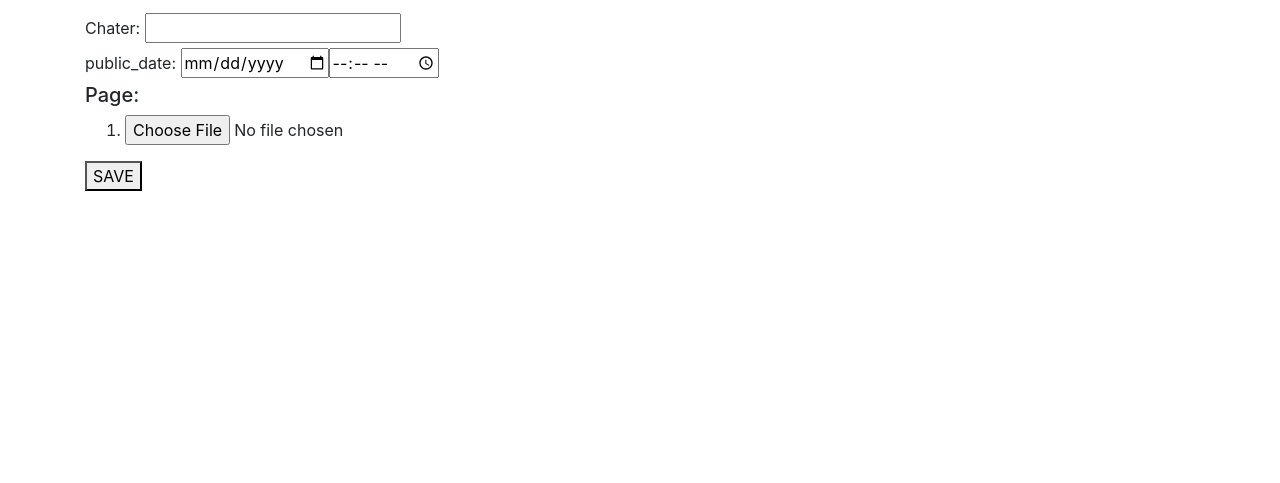
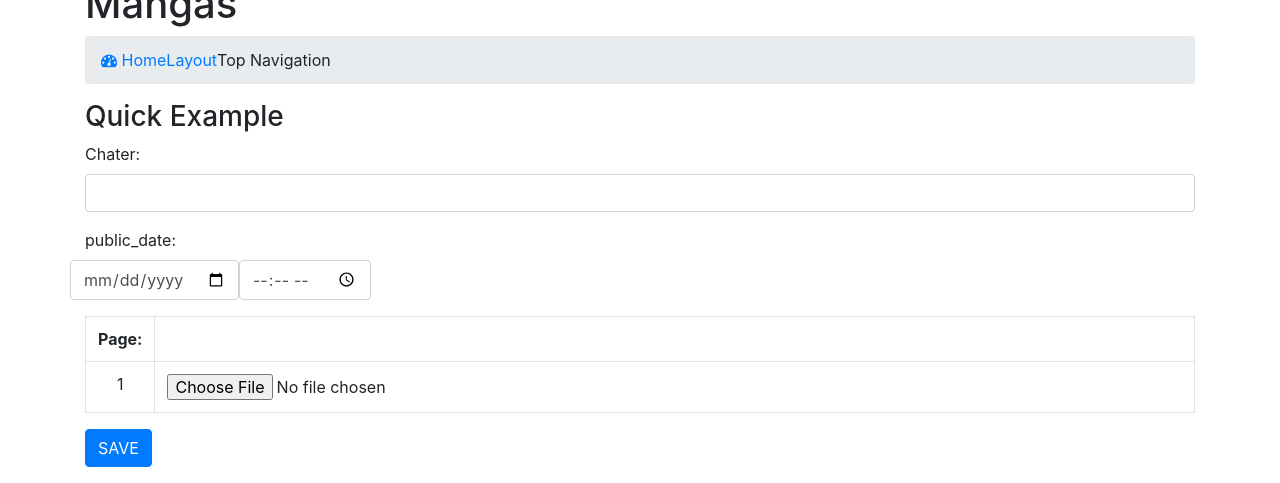
Before and after one commit to M4R14/read-manga, a Laravel app: page /admin/manga-chater/create in a window 1280 px wide. Shown: the part 456-939 px from the top of the page. Before the commit the page ends 647 px from the top, so only its background shows below. Run offline with Laravel 8, Linux system fonts and the light colour scheme; data that the repository does not hold is empty; some libraries are stand-ins or nearby versions.

Commit message:
create chapter

```diff
--- a/app/app/Http/Controllers/Admin/Manga/ChaterController.php
+++ b/app/app/Http/Controllers/Admin/Manga/ChaterController.php
@@ -66,7 +66,7 @@ class ChaterController extends Controller
             $newChater->addImage($key, $newImage);
         }
 
-        return redirect()->route('admin.manga.show', [ 'id' => $newChater->manga_id ]);
+        return redirect()->route('admin.manga-chater.edit', [ 'id' => $newChater->id ]);
     }
 
     /**
@@ -92,6 +92,10 @@ class ChaterController extends Controller
     {
         $data = Chater::find($id);
         $pageSize = input::get('page_size') ?: 1;
+
+        if ($data == null) {
+            return dd($data);
+        }
 
         return view('admin.manga-chater.edit', [
             'data' => $data,
--- a/app/app/Models/Manga/Chater.php
+++ b/app/app/Models/Manga/Chater.php
@@ -18,4 +18,9 @@ class Chater extends Model
 
         return $newChaterImage;
     }
+
+    public function images()
+    {
+        return $this->hasMany(Chater\Image::class, 'chater_id', 'id');
+    }
 }
--- a/app/app/Models/Manga/Chater/Image.php
+++ b/app/app/Models/Manga/Chater/Image.php
@@ -3,8 +3,14 @@
 namespace App\Models\Manga\Chater;
 
 use Illuminate\Database\Eloquent\Model;
+use App\Models\Manga\Image as MainImage;
 
 class Image extends Model
 {
     protected $table = 'manga_chater_images';
+
+    public function image()
+    {
+        return $this->hasOne(MainImage::class, 'id', 'image_id');
+    }
 }
--- a/app/resources/views/admin/manga-chater/create.blade.php
+++ b/app/resources/views/admin/manga-chater/create.blade.php
@@ -3,18 +3,67 @@
 @section('title', 'Manga')
 
 @section('content')
-<form action="{{ route('admin.manga-chater.store') }}" method="POST" enctype="multipart/form-data">
-  @csrf
-  <input type="hidden" name="mangaId" value="{{$manga->id}}" >
-  <hr>
-  <label>Chater:</label> <input type="number" name="number"> <br>
-  <label>public_date:</label> <input type="date" name="public_date[]"><input type="time" name="public_date[]"> <br>
-  <h5>Page:</h5>
-  <ol>
-    @foreach (range(1, $pageSize) as $number)
-      <li><input type="file" name="page[]" accept="image/*" ></li>
-    @endforeach
+<section class="content-header">
+  <h1>
+    Mangas
+    {{-- <small>Example 2.0</small> --}}
+  </h1>
+  <ol class="breadcrumb">
+    <li><a href="#"><i class="fa fa-dashboard"></i> Home</a></li>
+    <li><a href="#">Layout</a></li>
+    <li class="active">Top Navigation</li>
   </ol>
-  <button type="submit" >SAVE</button>
-</form>
+</section>
+<section class="content">
+    <div class="row">
+        <div class="col-md-12">
+            <div class="box">
+                <div class="box-header with-border">
+                  <h3 class="box-title">Quick Example</h3>
+                </div>
+                <form action="{{ route('admin.manga-chater.store') }}" method="POST" enctype="multipart/form-data">
+                  @csrf
+                  <input type="hidden" name="mangaId" value="{{$manga->id}}" >
+                  <div class="box-body">
+                      <div class="form-group">
+                        <label>Chater:</label>
+                        <input class="form-control" type="number" name="number">
+                      </div>
+                      <div class="form-group">
+                        <label >public_date:</label>
+                        <div class="row">
+                          <div class="col-xs-3">
+                            <input class="form-control" type="date" name="public_date[]">
+                          </div>
+                          <div class="col-xs-2">
+                            <input  class="form-control" type="time" name="public_date[]">
+                          </div>
+                        </div>
+                      </div>
+                      <div class="form-group">
+                          <table class="table table-bordered">
+                              <tbody><tr>
+                                <th style="width: 10px">Page:</th>
+                                <th></th>
+                              </tr>
+                              @foreach (range(1, $pageSize) as $number)
+                                <tr>
+                                  <td class="text-center">{{ $number }}</td>
+                                  <td>
+                                    <input type="file" name="page[]" accept="image/*" >
+                                  </td>
+                                </tr>
+                              @endforeach
+                            </tbody>
+                          </table>
+                      </div>
+                  </div>
+                  <div class="box-footer">
+                    <button type="submit" class="btn btn-primary">SAVE</button>
+                  </div>
+                </form>
+            </div>
+        </div>
+    </div>
+</section>
 @endsection
```
